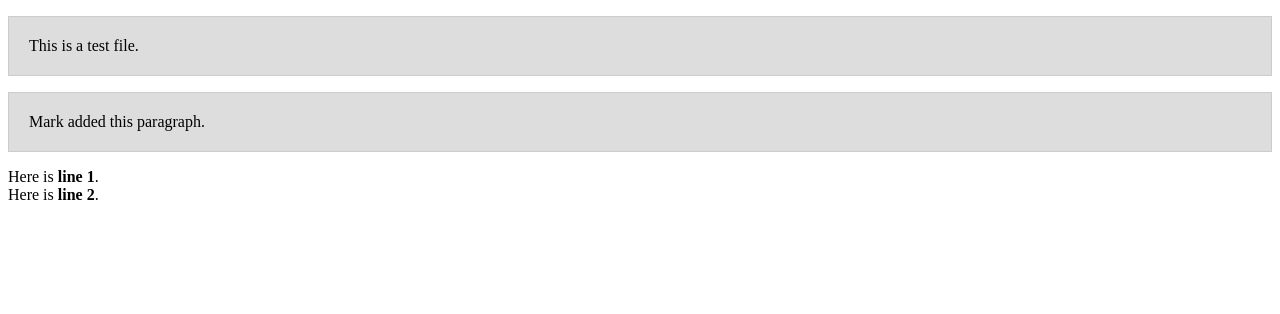
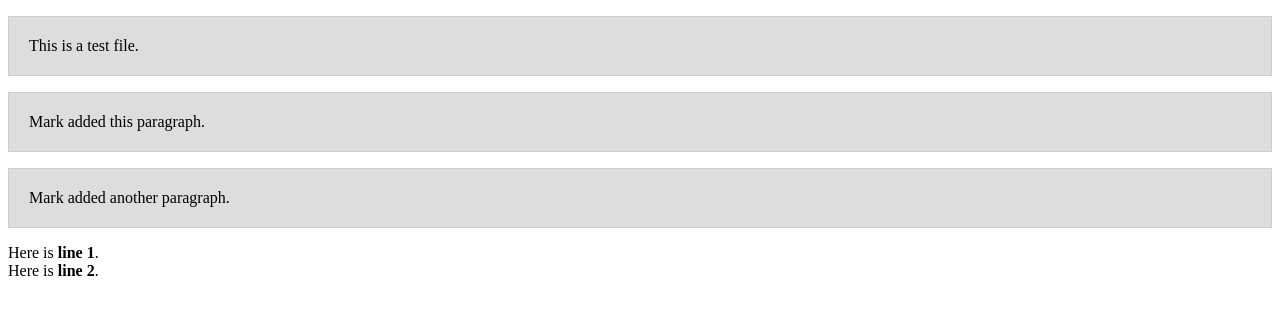
Before and after one commit to joeloveland14/learning-git, a plain HTML site: page index.html in a window 1280 px wide. Drawn offline with Linux system fonts and the light colour scheme.

Commit message:
Added second paragraph again.

```diff
--- a/index.html
+++ b/index.html
@@ -12,6 +12,7 @@
 
 	<p>This is a test file.</p>
 	<p>Mark added this paragraph.</p>
+	<p>Mark added another paragraph.</p>
 
 	Here is <strong>line 1</strong>.<br />
 
```
